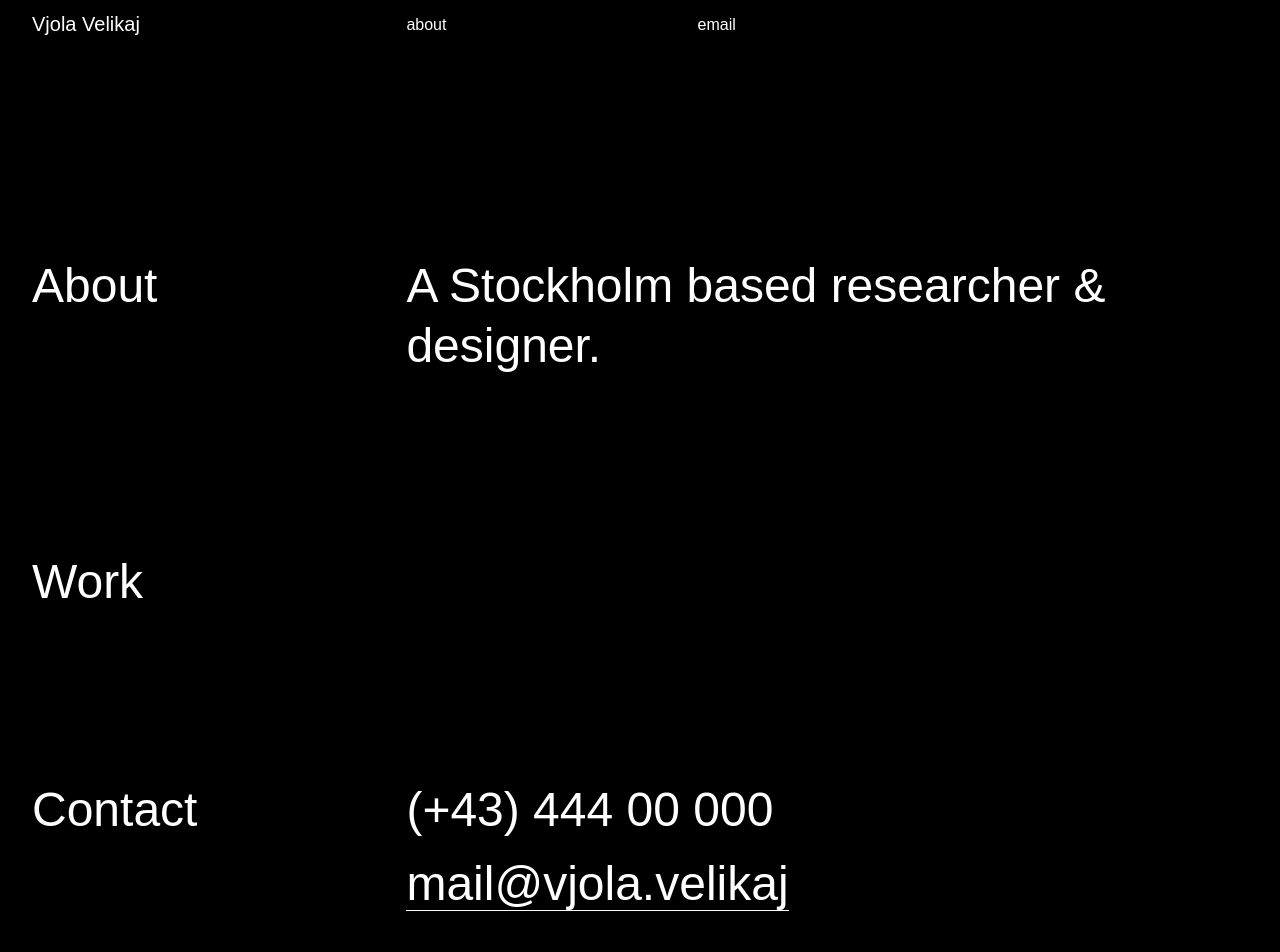
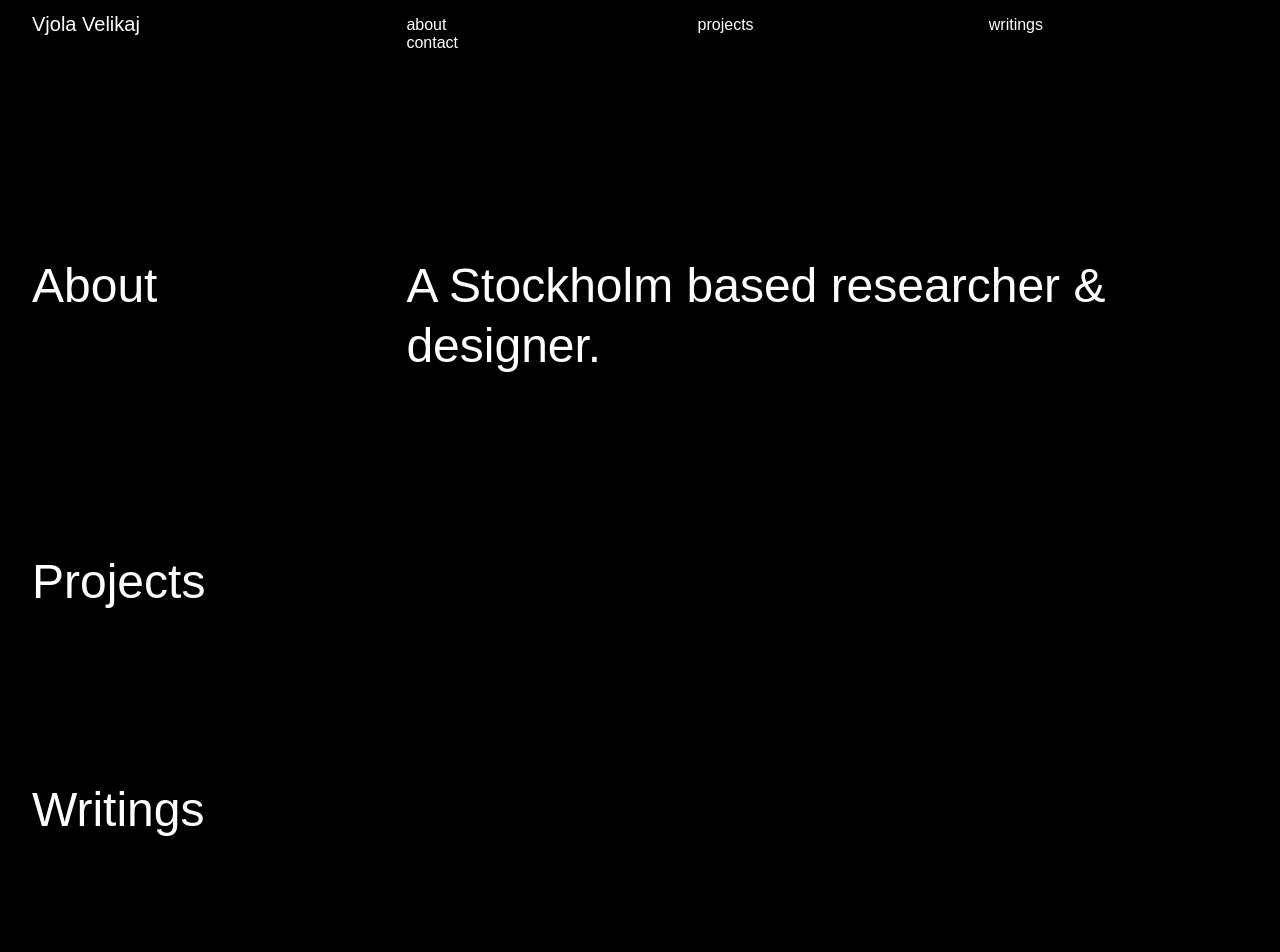
Before and after one commit to vjolavelikaj/vjolavelikaj.github.io, a plain HTML site: page index.html in a window 1280 px wide. Shown: the top 952 px of the page. Drawn offline with nearby package versions, Linux system fonts and the light colour scheme.

Commit message:
Extra elements

```diff
--- a/index.html
+++ b/index.html
@@ -12,8 +12,9 @@
       <h1 class="w-30 fl mb0 ph3-l ph2 f4 fw3"><a href="" class="link white">Vjola Velikaj</a></h1>
       <nav class="w-70 cf fl mt3 border-box">
         <a href="" class="fl ph3 link white w-third">about</a>
-        <!-- <a href="" class="fl ph3 link white w-third">blog</a> -->
-        <a href="" class="fl ph3 link white w-third">email</a>
+        <a href="" class="fl ph3 link white w-third">projects</a>
+        <a href="" class="fl ph3 link white w-third">writings</a>
+        <a href="" class="fl ph3 link white w-third">contact</a>
       </nav>
     </div>
   </header>
@@ -29,7 +30,32 @@
       </div>
       <div class="cf ph3-l pv5-ns pv3">
         <section class="w-30 fl ph3-l ph2">
-          <h2 class="fw3 f1-l f3-ns f5 lh-title mt0">Work</h2>
+          <h2 class="fw3 f1-l f3-ns f5 lh-title mt0">Projects</h2>
+        </section>
+        <section class="fl w-70 cf ph2 ph0-l">
+          <!-- <article class="w-third-l w-50-ns w-100 mb4-ns mb3 ph3-l ph2 fl">
+            <div class="aspect-ratio aspect-ratio--5x8 dim">
+              <a class="db aspect-ratio--object cover" href="" style="background:url(img/designs-1.jpeg) no-repeat center center"></a>
+            </div>
+            <p class="mt3 mb0 f6 light-red">iPhone app</p>
+            <h3 class="mb3 mt0 f2-l f3-ns f4 fw3 lh-copy">
+              <a class="link white bb" href="">Between</a>
+            </h3>
+          </article> -->
+          <!-- <article class="w-third-l w-50-ns w-100 mb4-ns mb3 ph3-l ph2 fl">
+            <div class="aspect-ratio aspect-ratio--5x8 dim">
+              <a class="db aspect-ratio--object cover" href="" style="background:url(img/designs-2.jpeg) no-repeat center center"></a>
+            </div>
+            <p class="mt3 mb0 f6 light-red">iPhone app</p>
+            <h3 class="mb3 mt0 f2-l f3-ns f4 fw3 lh-copy">
+              <a class="link white bb" href="">Twitter</a>
+            </h3>
+          </article> -->
+        </section>
+      </div>
+      <div class="cf ph3-l pv5-ns pv3">
+        <section class="w-30 fl ph3-l ph2">
+          <h2 class="fw3 f1-l f3-ns f5 lh-title mt0">Writings</h2>
         </section>
         <section class="fl w-70 cf ph2 ph0-l">
           <!-- <article class="w-third-l w-50-ns w-100 mb4-ns mb3 ph3-l ph2 fl">
```
